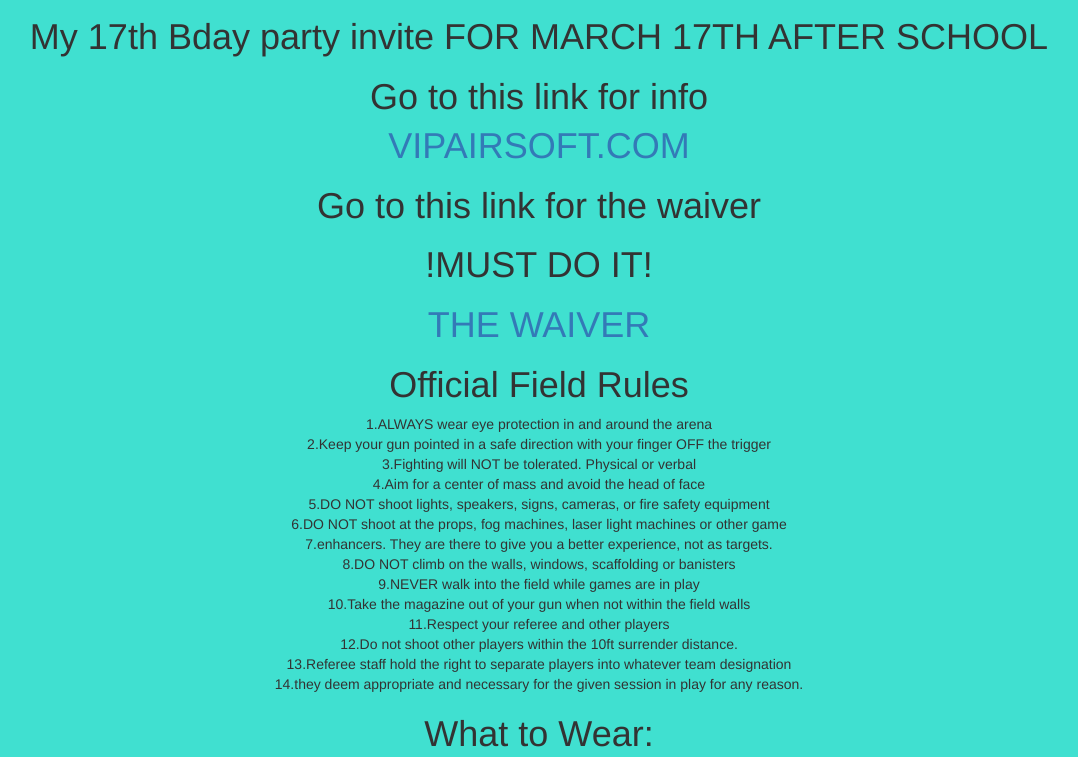
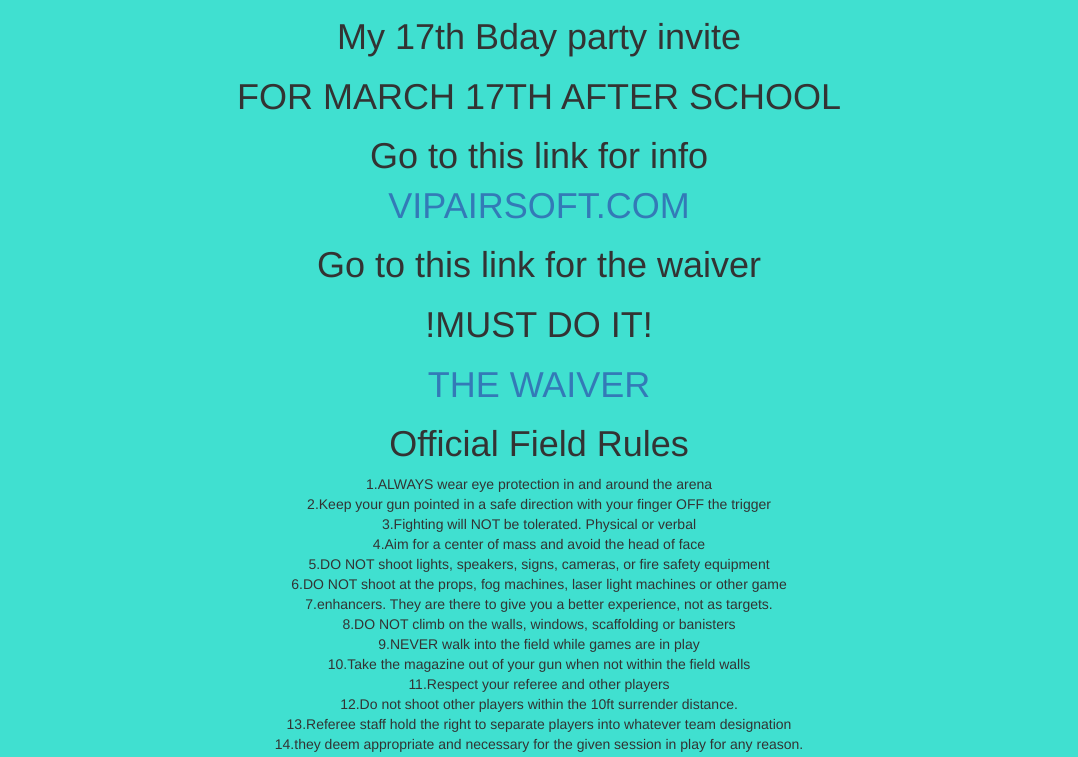
Before and after one commit to YorgeR17/mybdaywebsiteinvite, a plain HTML site: page index.html in a window 1280 px wide. Shown: the part 228-985 px from the top of the page, without its empty margins (101-1179 px from the left). Drawn offline with nearby package versions, Linux system fonts and the light colour scheme.

Commit message:
Update index.html

```diff
--- a/index.html
+++ b/index.html
@@ -17,7 +17,7 @@
 <center>
 <body><div class="contaner"> </div>
   <img src="http://www.pngall.com/wp-content/uploads/2016/07/Birthday-Hat-PNG-Clipart.png"width="300px" hight="300px"></img>
-<h1>My 17th Bday party invite FOR MARCH 17TH AFTER SCHOOL</h1>
+  <h1>My 17th Bday party invite</h1><div></div><h1>FOR MARCH 17TH AFTER SCHOOL</h1>
 <h1><p>Go to this link for info</p>
 <a href="https://www.vipairsoft.net">VIPAIRSOFT.COM</a></h1><div> </div>
 <h1><p>Go to this link for the waiver</p>
```
